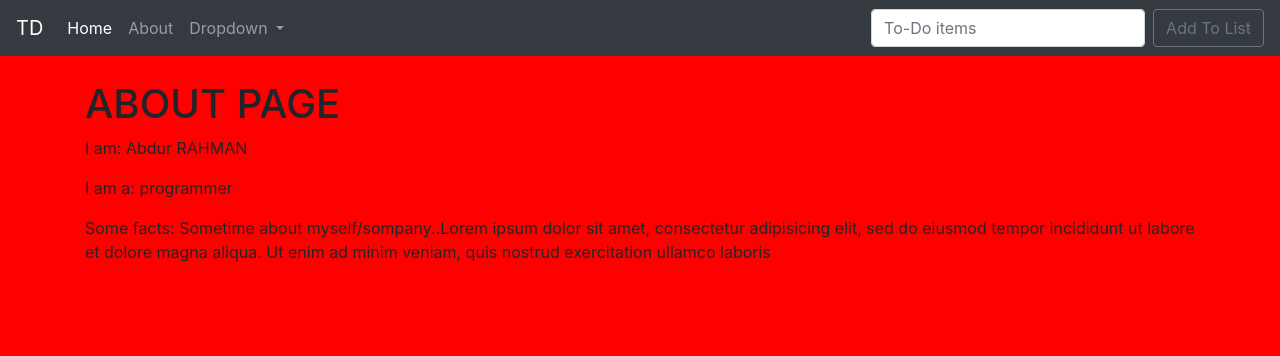
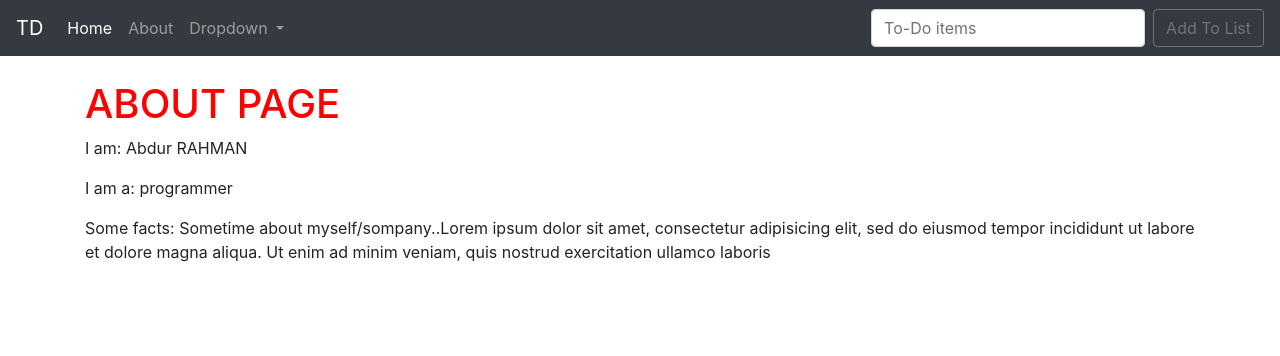
Before and after one commit to 3abdur3/todo_app, a Django app: page /about/ in a window 1280 px wide. Shown: the top 356 px of the page. Run offline with Django 3.2, Linux system fonts and the light colour scheme.

Commit message:
correction

```diff
--- /dev/null
+++ b/static/css/main.css
@@ -0,0 +1,11 @@
+.striker{
+  text-decoration: line-through;
+}
+
+h1,h2,h3,h4,h5,h6{
+  color:red;
+}
+
+/* body{
+  background-color: red;
+} */
--- a/static/css/my_style.css
+++ /dev/null
@@ -1,7 +0,0 @@
-.striker{
-  text-decoration: line-through;
-}
-
-body{
-  background-color: red;
-}
--- a/todo_app/urls.py
+++ b/todo_app/urls.py
@@ -16,6 +16,7 @@ Including another URLconf
 from django.contrib import admin
 from django.urls import path, include
 
+
 urlpatterns = [
     path('admin/', admin.site.urls),
     path('', include('todo_list.urls')),
--- a/todo_list/templates/about.html
+++ b/todo_list/templates/about.html
@@ -1,4 +1,5 @@
 {% extends 'base.html' %}
+
 {% block title %}ABOUT THE APP{% endblock %}
 
 
--- a/todo_list/templates/base.html
+++ b/todo_list/templates/base.html
@@ -1,5 +1,5 @@
 {% load static %}
-<!doctype html>
+<!DOCTYPE html>
 <html lang="en">
   <head>
     <!-- Required meta tags -->
@@ -10,7 +10,7 @@
     <link rel="stylesheet" href="https://cdn.jsdelivr.net/npm/bootstrap@4.6.0/dist/css/bootstrap.min.css" integrity="sha384-B0vP5xmATw1+K9KRQjQERJvTumQW0nPEzvF6L/Z6nronJ3oUOFUFpCjEUQouq2+l" crossorigin="anonymous">
 
     <!-- CSS -->
-    <link rel="stylesheet" href="{% static 'css/my_style.css' %}">
+    <link rel="stylesheet" href="{% static 'css/main.css' %}">
 
     <title>{% block title %}Hello, world!{% endblock %}</title>
   </head>
--- a/todo_list/templates/edit.html
+++ b/todo_list/templates/edit.html
@@ -1,4 +1,5 @@
 {% extends 'base.html' %}
+{% load static %}
 
 {% block title %}TO DO LIST | EDIT ITEMS{% endblock %}
 
--- a/todo_list/templates/home.html
+++ b/todo_list/templates/home.html
@@ -21,7 +21,6 @@
       {% if i.completed %}
         <tr class="table-success font-italic">
           <td class="striker"><a href="{% url 'edit' i.id %}">{{ i.item }}</a></td>
-          <!-- <td><center>{{i.completed}}</center></td> -->
           <td><center><a href="{% url 'uncross_off' i.id %}">Uncross</a></center></td>
           <td><center><a href="{% url 'delete' i.id %}">Delete</a></center></td>
         </tr>
```
Also changed, not shown: todo_app/settings.py (+6 -2 lines).
